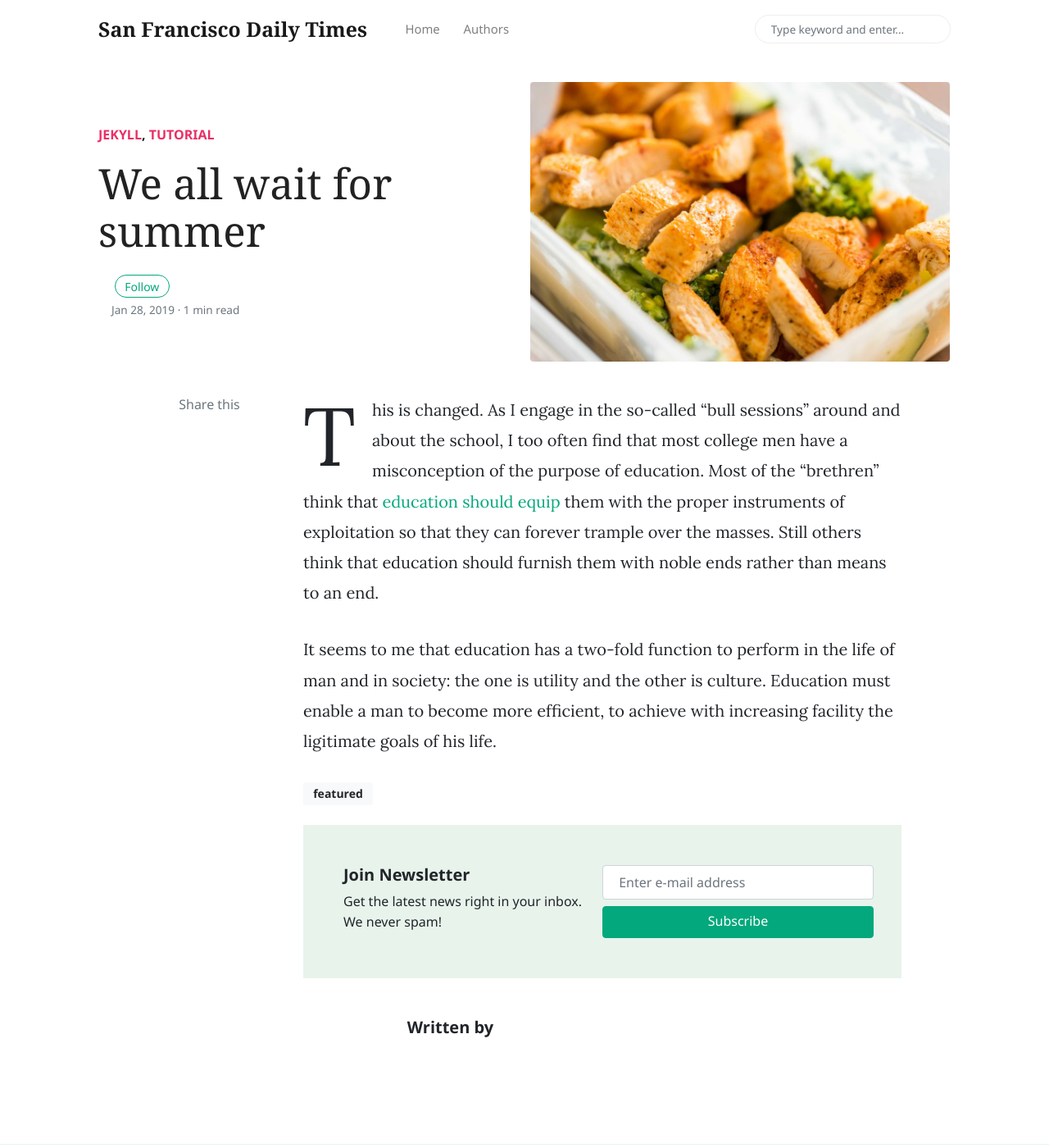
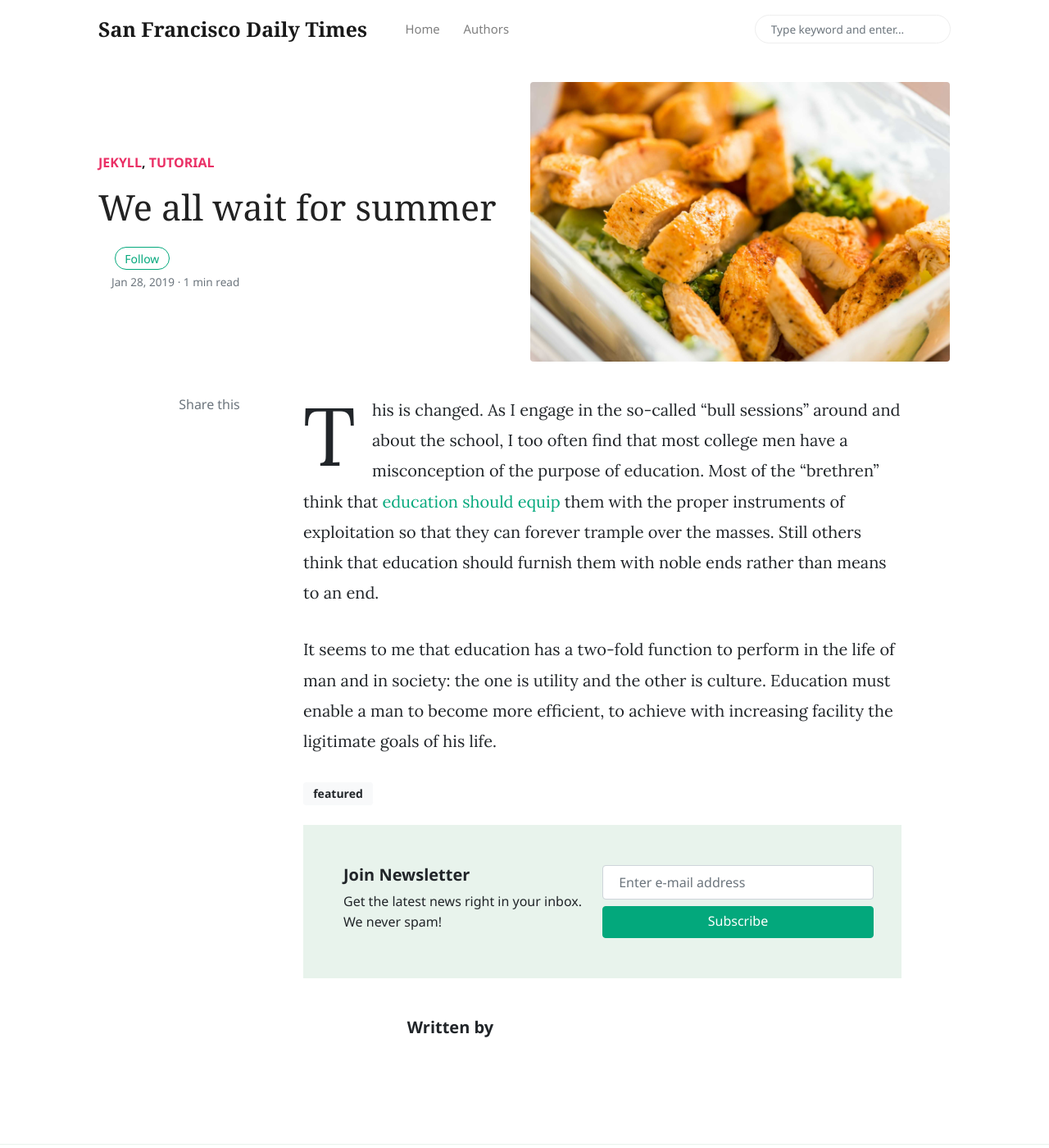
Before and after one commit to socialdata2024-group31/socialdata2024-group31.github.io, a Jekyll site: the page built from _posts/2019-01-28-we-all-wait-for-summer.md, in a window 1280 px wide and 1400 px high. Shown: the whole window at 82% size. Built offline with Jekyll 4.4.1, drawn with Linux system fonts in a browser that asks for light colours; nearby versions of some CDN libraries; comment, search, counter and statistics services are not loaded.

Commit message:
Change font size for blog heading

```diff
--- a/assets/css/theme.css
+++ b/assets/css/theme.css
@@ -658,7 +658,7 @@ article {
 }
 .article-headline {
     font-family: Georgia,Times,"Times New Roman",serif;
-    font-size: 3.2rem;
+    font-size: 2.7rem;
     font-weight: 400;
     line-height: 1.15;
     color: #222222;
```
